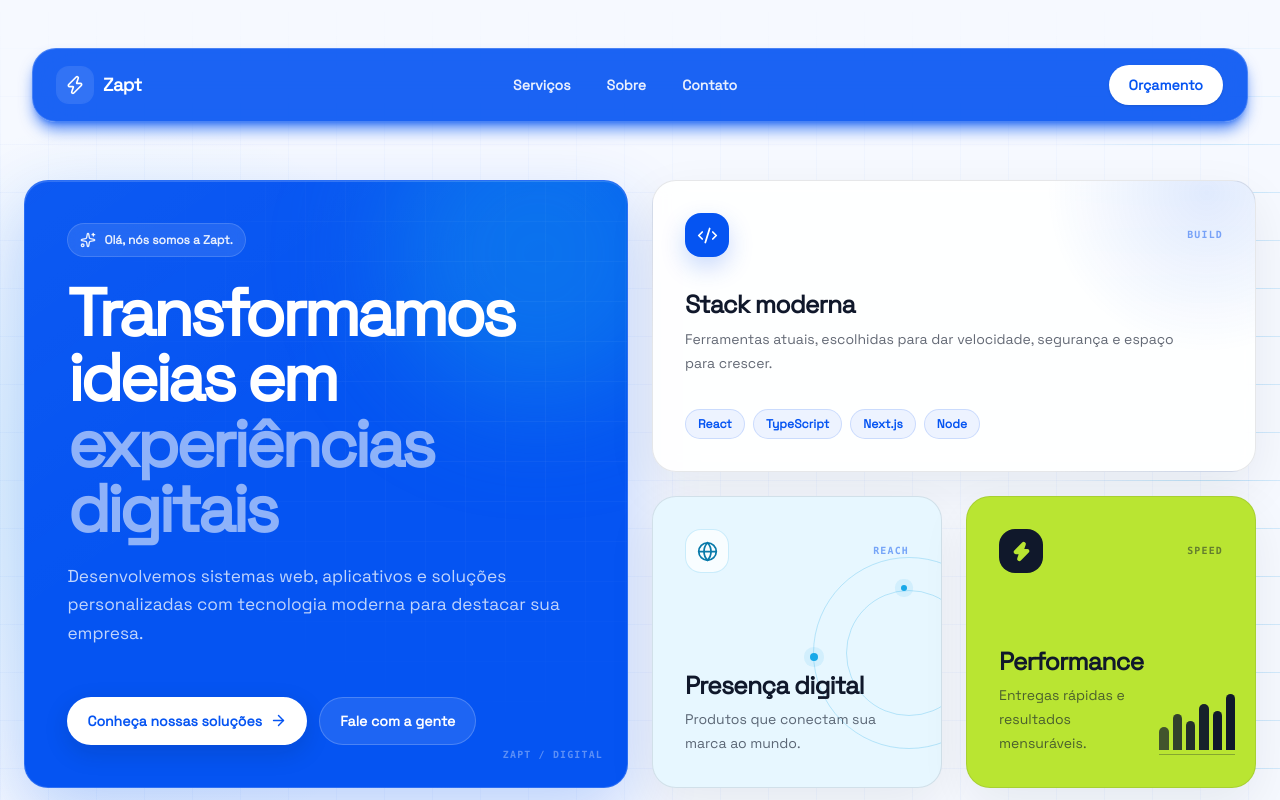
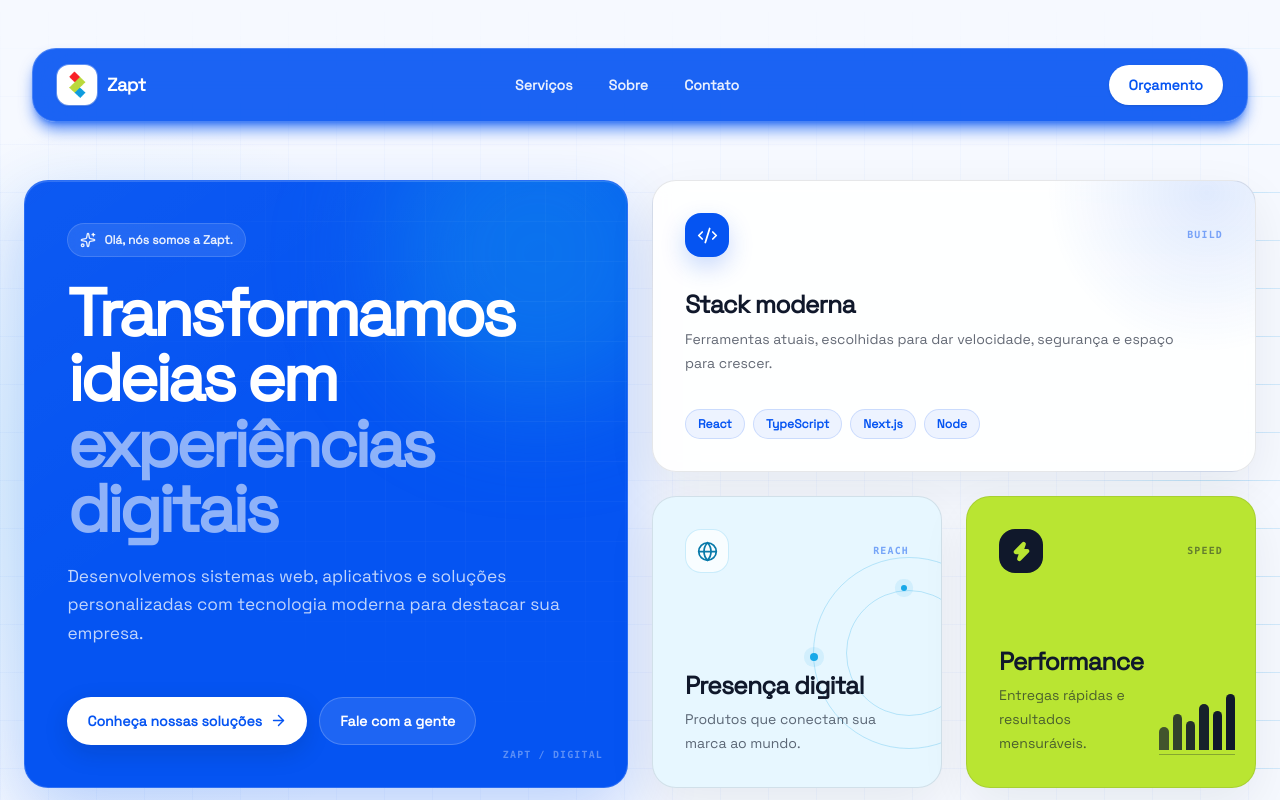
Before and after one commit to Gabriel-Andreoni/zapt, a Next.js app: page / in a window 1280 px wide. Shown: the top 800 px of the page. Built offline with nearby package versions, Linux system fonts and the light colour scheme.

Commit message:
Alteração da logo

```diff
--- a/app/sections/Footer/index.tsx
+++ b/app/sections/Footer/index.tsx
@@ -1,4 +1,5 @@
-import { ArrowUpRight, MessageCircle, Zap } from "lucide-react";
+import Image from "next/image";
+import { ArrowUpRight, MessageCircle } from "lucide-react";
 
 const footerLinks = [
   { name: "Serviços", href: "#produtos" },
@@ -98,8 +99,14 @@ export function Footer() {
               className="group inline-flex w-fit items-center gap-2.5 font-bold text-white focus-visible:rounded-md focus-visible:outline-2 focus-visible:outline-offset-4 focus-visible:outline-[#c7f33f]"
               aria-label="Voltar ao início"
             >
-              <span className="inline-flex size-9 items-center justify-center rounded-xl border border-white/15 bg-white/10 text-[#c7f33f] transition-colors group-hover:bg-white/15">
-                <Zap className="size-5" aria-hidden="true" />
+              <span className="inline-flex size-10 items-center justify-center rounded-xl bg-white p-1.5 shadow-sm transition-transform group-hover:-rotate-3 group-hover:scale-105">
+                <Image
+                  src="/logo.png"
+                  alt=""
+                  width={120}
+                  height={180}
+                  className="h-full w-auto"
+                />
               </span>
               Zapt
             </a>
--- a/app/sections/Menu/index.tsx
+++ b/app/sections/Menu/index.tsx
@@ -1,6 +1,7 @@
 import { useState } from "react";
+import Image from "next/image";
 import Link from "next/link";
-import { Menu, X, Zap } from "lucide-react";
+import { Menu, X } from "lucide-react";
 
 const navItems = [
   { name: "Serviços", href: "#produtos" },
@@ -16,8 +17,15 @@ export default function Header() {
       <div className="mx-auto mt-8 max-w-7xl">
         <div className="flex items-center justify-between rounded-2xl border border-white/20 bg-[#0554f2e8] px-5 py-3 shadow-lg shadow-[#0554f2b2] backdrop-blur-xl md:rounded-3xl md:px-6 md:py-4">
           <Link href="/" className="group flex items-center gap-2.5 text-white">
-            <span className="inline-flex h-9 w-9 items-center justify-center rounded-xl bg-white/10 ring-1 ring-white/10 transition-colors group-hover:bg-white/20">
-              <Zap className="h-5 w-5 text-white" />
+            <span className="inline-flex h-10 w-10 items-center justify-center rounded-xl bg-white p-1.5 shadow-sm ring-1 ring-white/30 transition-transform group-hover:-rotate-3 group-hover:scale-105">
+              <Image
+                src="/logo.png"
+                alt=""
+                width={120}
+                height={180}
+                className="h-full w-auto"
+                priority
+              />
             </span>
             <span className="text-lg font-bold tracking-tight">Zapt</span>
           </Link>
```
